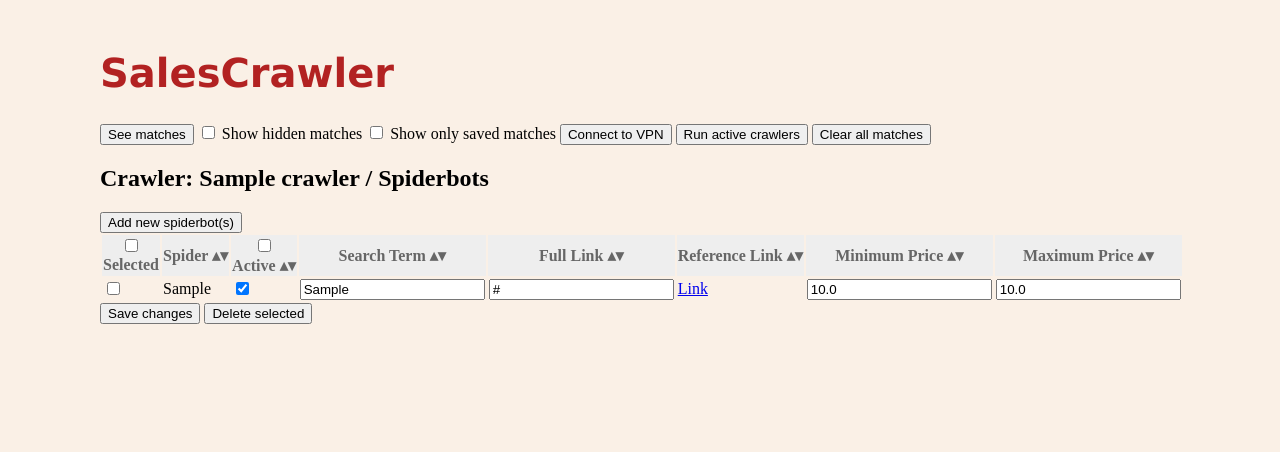
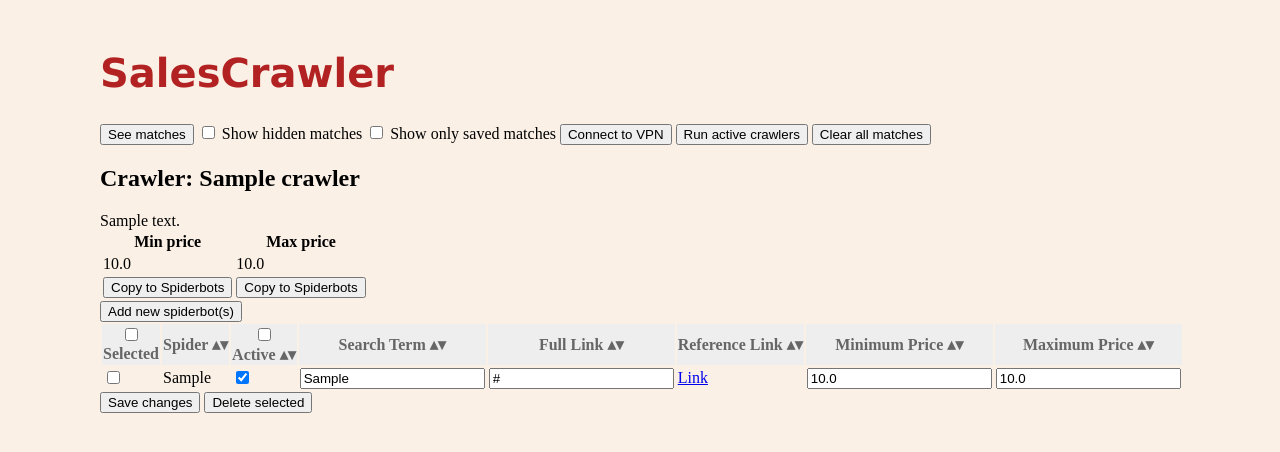
Before and after one commit to otapi/salescrawler, a Flask app: page /spiderbots/1 in a window 1280 px wide. Shown: the top 452 px of the page. Run offline with Flask 2, Linux system fonts and the light colour scheme; tables that the repository leaves empty hold one stand-in row (values such as "Sample post"); some libraries are stand-ins or nearby versions.

Commit message:
mass edit on spiderbots

```diff
--- a/templates/spiderbots.html
+++ b/templates/spiderbots.html
@@ -13,8 +13,33 @@
              checkboxes[i].checked = source.checked;
       }
   }
+
+  function setvalue(pattern, value) {
+      var inputs = document.querySelectorAll('input[type="number"]');
+      for (var i = 0; i < inputs.length; i++) {
+          if (inputs[i].name.includes(pattern))
+            inputs[i].value = value;
+      }
+  }
   </script>
-<h2>Crawler: {{ crawler.name }} / Spiderbots</h2>
+<h2>Crawler: {{ crawler.name }}</h2>
+{{ crawler.notes }}
+    <table>
+      <tr>
+        <th>Min price</th>
+        <th>Max price</th>
+      </tr>
+      <tr>
+        <td>{{ crawler.minprice }}</td>
+        <td>{{ crawler.maxprice }}</td>
+      </tr>
+      <tr>
+        <td><input type="submit" value="Copy to Spiderbots" onclick="toggle('minprice', '{{ crawler.minprice }}');"/></td>
+        <td><input type="submit" value="Copy to Spiderbots" onclick="toggle('maxprice', '{{ crawler.maxprice }}');"/></td>
+      </tr>
+
+    </table>
+
     <form action="{{ url_for('.new_spiderbots', crawlerid=crawler.crawlerid) }}" method="post">
     <button type="submit" name="from_spiderbots">Add new spiderbot(s)</button>
   </form>
```
